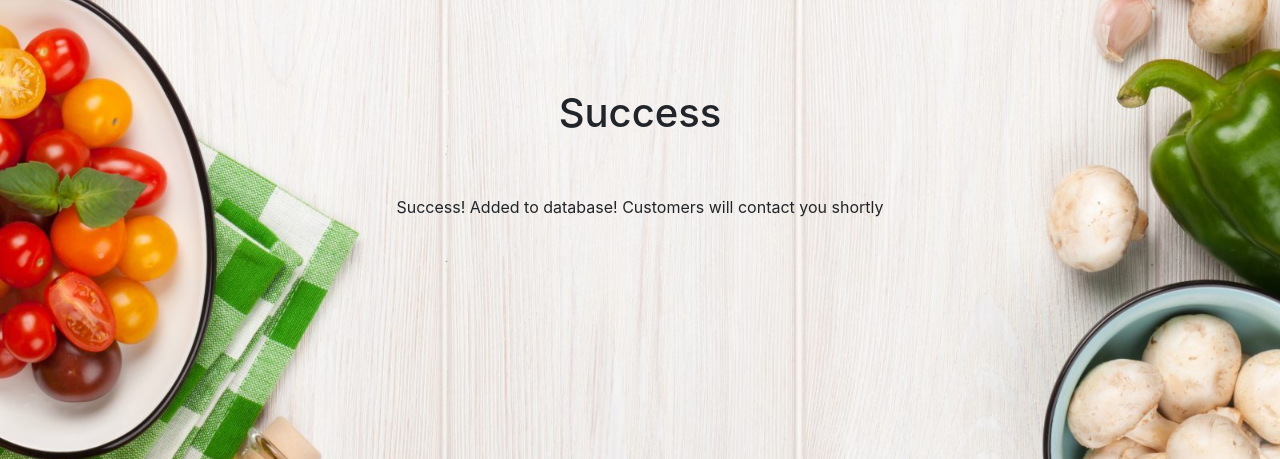
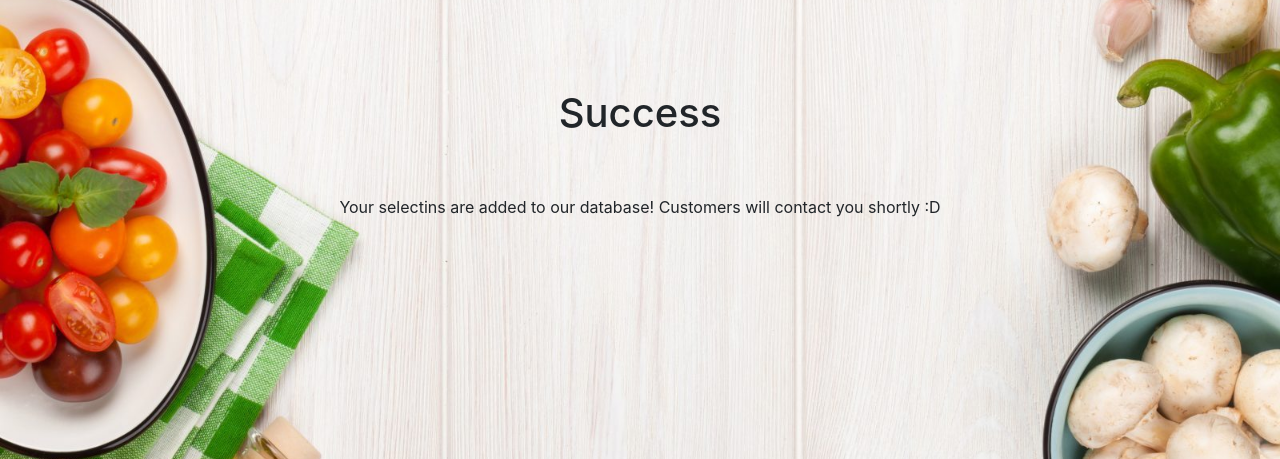
Before and after one commit to piercetu/FoodCloud, a Flask app: page /success in a window 1280 px wide. Shown: the part 238-697 px from the top of the page. Run offline with Flask 2, Linux system fonts and the light colour scheme; some libraries are stand-ins or nearby versions.

Commit message:
minor design change

```diff
--- a/development/templates/customer-view.html
+++ b/development/templates/customer-view.html
@@ -27,7 +27,7 @@
 </head> -->
 
 <body>
-  <h1>Customer View</h1>
+  <h1>Food in your area...</h1>
 
   <div id="customer-view">
 
--- a/development/templates/success.html
+++ b/development/templates/success.html
@@ -15,7 +15,7 @@
 <body>
   <h1>Success</h1>
 
-  <p>Success! Added to database! Customers will contact you shortly</p>
+  <p>Your selectins are added to our database! Customers will contact you shortly :D </p>
 
 </body>
 
```
